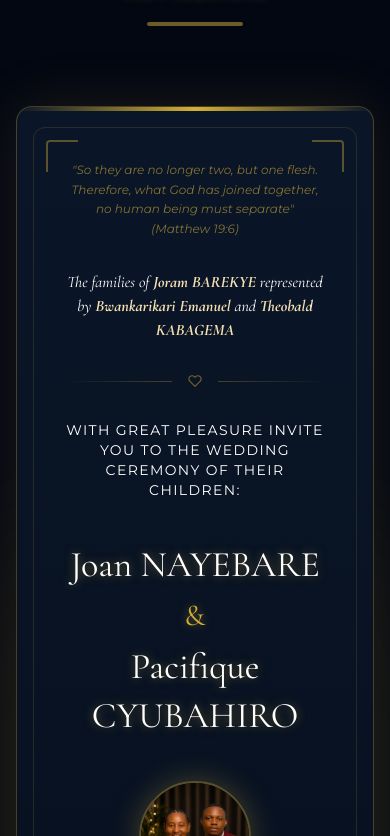
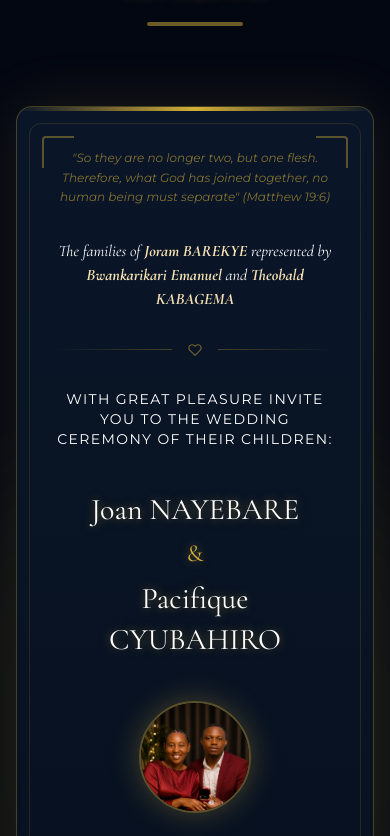
Before and after one commit to pacifiqueCYUBAHIRO/Joan-paccy_wedding, a React (Vite) app: page / in a window 390 px wide. Shown: the part 4228-5064 px from the top of the page. Built offline with nearby package versions, Linux system fonts and the light colour scheme.

Commit message:
responsiveness updates

```diff
--- a/src/sections/Countdown.jsx
+++ b/src/sections/Countdown.jsx
@@ -56,7 +56,7 @@ const Countdown = () => {
           {t.countdown.title}
         </motion.h2>
 
-        <div className="flex flex-wrap justify-center gap-4 md:gap-8">
+        <div className="grid grid-cols-2 md:grid-cols-4 gap-4 md:gap-8 max-w-md md:max-w-none mx-auto">
           {timeBlocks.map((block, idx) => (
             <motion.div
               key={idx}
@@ -64,7 +64,7 @@ const Countdown = () => {
               whileInView={{ opacity: 1, scale: 1 }}
               viewport={{ once: true }}
               transition={{ delay: idx * 0.1 }}
-              className="bg-glass border-glow rounded-lg p-6 md:p-8 min-w-[100px] md:min-w-[140px] flex flex-col items-center"
+              className="bg-glass border-glow rounded-lg p-4 sm:p-6 md:p-8 flex flex-col items-center"
             >
               <span className="text-4xl md:text-6xl font-serif text-main mb-2 counter">
                 {String(block.value).padStart(2, '0')}
--- a/src/sections/Invitation.jsx
+++ b/src/sections/Invitation.jsx
@@ -38,7 +38,7 @@ const Invitation = () => {
             <div className="h-1 bg-gradient-to-r from-transparent via-gold to-transparent" />
 
             {/* Inner content with double border effect */}
-            <div className="m-4 md:m-8 border border-gold/15 rounded-xl p-8 md:p-12 text-center relative">
+            <div className="m-3 sm:m-4 md:m-8 border border-gold/15 rounded-xl p-6 sm:p-8 md:p-12 text-center relative">
 
               {/* Corner ornaments */}
               <div className="absolute top-3 left-3 w-8 h-8 border-t-2 border-l-2 border-gold/40 rounded-tl-sm" />
@@ -97,11 +97,11 @@ const Invitation = () => {
                 transition={{ delay: 0.7, duration: 0.8 }}
                 className="mb-10"
               >
-                <h2 className="text-4xl md:text-5xl font-serif text-main text-glow leading-snug">
+                <h2 className="text-3xl sm:text-4xl md:text-5xl font-serif text-main text-glow leading-snug">
                   {inv.bride}
                 </h2>
-                <p className="text-3xl md:text-4xl font-serif text-gold my-2 text-glow">{inv.and}</p>
-                <h2 className="text-4xl md:text-5xl font-serif text-main text-glow leading-snug">
+                <p className="text-2xl sm:text-3xl md:text-4xl font-serif text-gold my-2 text-glow">{inv.and}</p>
+                <h2 className="text-3xl sm:text-4xl md:text-5xl font-serif text-main text-glow leading-snug">
                   {inv.groom}
                 </h2>
               </motion.div>
```
